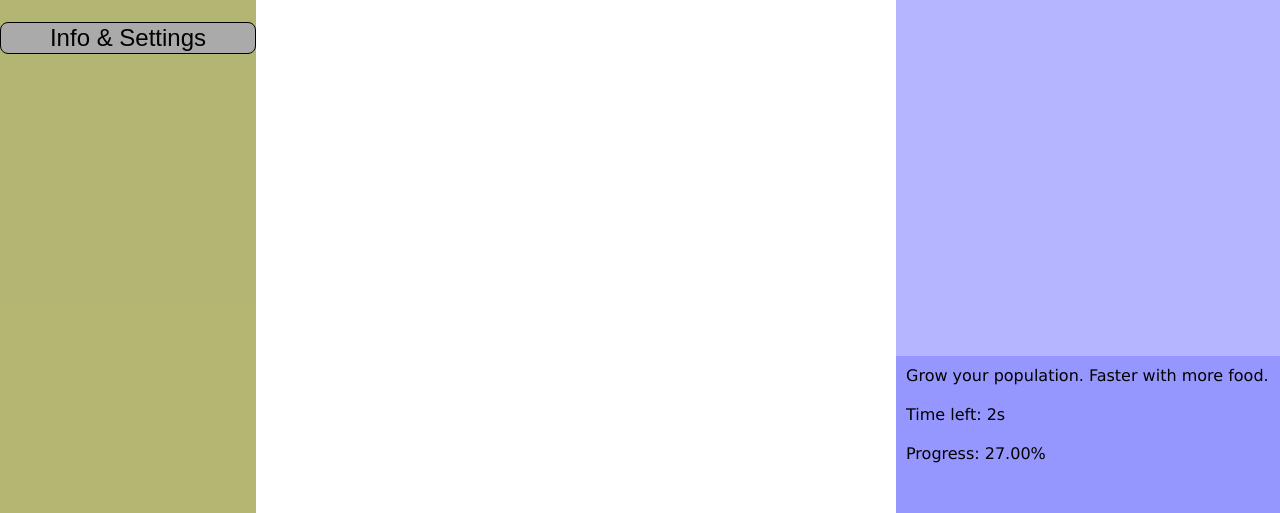
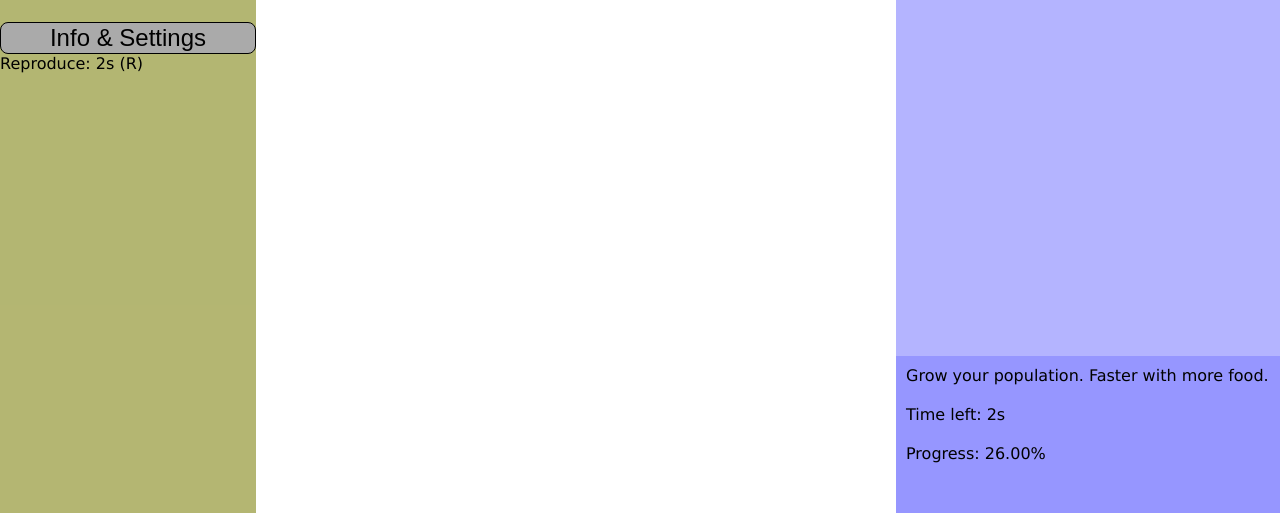
Before and after one commit to michael-k-goff/repair-the-cosmos, a React (Create React App) app: page / in a window 1280 px wide. Both pictures are taken after a click on the button "Repeat". Shown: the part 204-717 px from the top of the page. Built offline with nearby package versions, Linux system fonts and the light colour scheme.

Commit message:
Added reporting on menu bar, some bug fixes.

```diff
--- a/src/App.js
+++ b/src/App.js
@@ -42,7 +42,9 @@ function App() {
                 pane={pane} setPane={setPane}
                 resourceCount={resourceCount} setResourceCount={setResourceCount}
                 hover={hover} setHover={setHover}
-                setStory={setStory} setActionProgress={setActionProgress}
+                setStory={setStory}
+                actionProgress={actionProgress} setActionProgress={setActionProgress}
+                more={more}
             />
             <ResourcePane
                 pane={pane}
@@ -54,6 +56,7 @@ function App() {
             <InfoPane hover={hover} setHover={setHover}
                 actionProgress={actionProgress} setActionProgress={setActionProgress}
                 resourceCount={resourceCount} setResourceCount={setResourceCount}
+                more={more}
             />
         </div>
     );
--- a/src/components/Action.js
+++ b/src/components/Action.js
@@ -2,7 +2,6 @@
 
 import React, {useState} from 'react';
 import {StyledActionButton, StyledActionProgress, StyledCancelButton} from './styles/StyledResourcePane';
-import {cancelActionProgress} from '../gameLogic.js';
 
 const progress_to_pct = (prog) => {
     const pct = (100-100*prog["timeLeft"])
@@ -25,26 +24,20 @@ const Action = ({action,
         if (!action["canExecute"](resourceCount) || action["name"] in actionProgress) {
             return;
         }
-        let newActionProgress = {}
-        for (var key in actionProgress) {
-            newActionProgress[key] = actionProgress[key]
-        }
-        newActionProgress[action["name"]] = {"timeLeft":1, "action":action};
-        setActionProgress(newActionProgress);
+        // Now setting the new action via staging rather than directly
+        more["setStaging"]({"action":action,"operation":"One"});
     }
     const handleClickRepeat = () => {
         if (!action["canExecute"](resourceCount)) {
             return;
         }
-        let newActionProgress = {}
-        for (var key in actionProgress) {
-            newActionProgress[key] = actionProgress[key]
-        }
-        newActionProgress[action["name"]] = {"timeLeft":1, "action":action,"repeat":1};
-        setActionProgress(newActionProgress);
+        // Now setting the new action via staging rather than directly
+        more["setStaging"]({"action":action,"operation":"Repeat"});
+        setRepeatHover(0);
     }
     const handleCancelClick = () => {
-        cancelActionProgress(action["name"],actionProgress, setActionProgress);
+        // Now canceling via staging
+        more["setStaging"]({"action":action,"operation":"Cancel"});
     }
     const enabled = action["canExecute"](resourceCount) && !(action["name"] in actionProgress);
     const count = more["actionCount"][action["name"]];
--- /dev/null
+++ b/src/components/ActionSummary.js
@@ -0,0 +1,30 @@
+// Summarize ongoing actions for the main menu
+
+import {timeLeft, timeLeftString} from '../gameLogic';
+import {actions} from '../assets';
+
+import React from 'react';
+
+const ActionSummary = ({resourceCount, actionProgress}) => {
+    let action_keys = Object.keys(actionProgress);
+    let timeLeftDict = {};
+    for (var i=0; i<action_keys.length; i++) {
+        timeLeftDict[action_keys[i]] = timeLeft(actionProgress, resourceCount, actionProgress[action_keys[i]]["action"]);
+    }
+    action_keys = action_keys.sort( (a,b)=> {
+        if (timeLeftDict[a] < timeLeftDict[b]) {return -1}
+        if (timeLeftDict[a] == timeLeftDict[b]) {return 0}
+        if (timeLeftDict[a] > timeLeftDict[b]) {return 1}
+    });
+    return (
+        <div>
+            {action_keys.map((k)=>(
+                <p key={k}>
+                    {k}: {timeLeftString(timeLeftDict[k])} {"repeat" in actionProgress[k] ? "(R)":""}
+                </p>
+            ))}
+        </div>
+    )
+}
+
+export default ActionSummary;
--- a/src/components/InfoPane.js
+++ b/src/components/InfoPane.js
@@ -1,8 +1,8 @@
 import React from 'react';
 import {StyledInfoPane, StyledInfoGap} from './styles/StyledInfoPane';
-import {speedMod} from '../gameLogic';
+import {speedMod, timeLeft, timeLeftString} from '../gameLogic';
 
-const InfoPane = ({hover, setHover, actionProgress, setActionProgress, resourceCount, setResourceCount}) => {
+const InfoPane = ({hover, setHover, actionProgress, setActionProgress, resourceCount, setResourceCount, more}) => {
     let message1 =
         <p>
             {hover}
@@ -11,28 +11,8 @@ const InfoPane = ({hover, setHover, actionProgress, setActionProgress, resourceC
         const base_speed = hover["speed"](resourceCount);
         let time_left_string = "";
         if (base_speed > 0) {
-            let time_left = 1/base_speed;
-            if (hover["name"] in actionProgress) {
-                time_left *= actionProgress[hover["name"]]["timeLeft"];
-            }
-            time_left /= speedMod(actionProgress, hover["name"] in actionProgress ? 0:1);
-            time_left = Math.round(time_left);
-            time_left_string = time_left ? "" : "0s ";
-            if (time_left >= 24*60*60) {
-                time_left_string += `${Math.floor(time_left/24*60*60)}d `;
-                time_left = time_left - 24*60*60*Math.floor(time_left/24*60*60);
-            }
-            if (time_left >= 60*60) {
-                time_left_string += `${Math.floor(time_left/60*60)}hr `;
-                time_left = time_left - 60*60*Math.floor(time_left/60*60);
-            }
-            if (time_left >= 60) {
-                time_left_string += `${Math.floor(time_left/60)}m `;
-                time_left = time_left - 60*Math.floor(time_left/60);
-            }
-            if (time_left >= 1) {
-                time_left_string += `${time_left}s `;
-            }
+            let time_left = timeLeft(actionProgress, resourceCount, hover);
+            time_left_string = timeLeftString(time_left);
         }
         message1 =
             <div>
--- a/src/components/MenuPane.js
+++ b/src/components/MenuPane.js
@@ -1,10 +1,11 @@
 import React from 'react';
+import ActionSummary from './ActionSummary';
 import {StyledMenuPane, StyledPaneButton, StyledMenuHeader,
     StyledMenuGap, StyledSettingsButton
 } from './styles/StyledMenuPane';
 import {resource_panes, resources_by_pane, actions_by_pane} from '../assets.js';
 
-const MenuPane = ({pane, setPane, resourceCount, setResourceCount, hover, setHover, setStory, setActionProgress}) => {
+const MenuPane = ({pane, setPane, resourceCount, setResourceCount, hover, setHover, setStory, actionProgress, setActionProgress, more}) => {
     return (
         <StyledMenuPane>
             <StyledMenuHeader>
@@ -41,6 +42,10 @@ const MenuPane = ({pane, setPane, resourceCount, setResourceCount, hover, setHov
             >
                 Info & Settings
             </StyledSettingsButton>
+            <ActionSummary
+                resourceCount = {resourceCount}
+                actionProgress={actionProgress}
+            />
         </StyledMenuPane>
     )
 }
--- a/src/gameLogic.js
+++ b/src/gameLogic.js
@@ -5,6 +5,36 @@ import {init_resource_count, init_story, init_hover} from './state_hook.js';
 
 export const speedMod = (actionProgress, add_one = 0) => {
     return Math.pow(1/(Object.keys(actionProgress).length+add_one), 0.8);
+}
+
+export const timeLeft = (actionProgress, resourceCount, action) => {
+    const base_speed = action["speed"](resourceCount);
+    if (base_speed <= 0) {
+        return -1; // Dummy return
+    }
+    let timeLeft = 1/base_speed * ( (action["name"] in actionProgress) ? actionProgress[action["name"]]["timeLeft"] : 1 );
+    return timeLeft / speedMod(actionProgress, (action["name"] in actionProgress)?0:1);
+}
+
+export const timeLeftString = (time_left) => {
+    time_left = Math.round(time_left);
+    let time_left_string = time_left ? "" : "0s ";
+    if (time_left >= 24*60*60) {
+        time_left_string += `${Math.floor(time_left/24*60*60)}d `;
+        time_left = time_left - 24*60*60*Math.floor(time_left/24*60*60);
+    }
+    if (time_left >= 60*60) {
+        time_left_string += `${Math.floor(time_left/60*60)}hr `;
+        time_left = time_left - 60*60*Math.floor(time_left/60*60);
+    }
+    if (time_left >= 60) {
+        time_left_string += `${Math.floor(time_left/60)}m `;
+        time_left = time_left - 60*Math.floor(time_left/60);
+    }
+    if (time_left >= 1) {
+        time_left_string += `${time_left}s `;
+    }
+    return time_left_string;
 }
 
 export const updateActionProgress = (resourceCount, setResourceCount,
@@ -18,7 +48,23 @@ export const updateActionProgress = (resourceCount, setResourceCount,
     for (key in more["actionCount"]) {
         modCount[key] = more["actionCount"][key];
     }
+    // Handle button presses via staging
+    if (more["staging"]["action"]) {
+        if (more["staging"]["operation"]=="One") {
+            newActionProgress[more["staging"]["action"]["name"]] = {"timeLeft":1, "action":more["staging"]["action"]}
+        }
+        if (more["staging"]["operation"]=="Repeat") {
+            newActionProgress[more["staging"]["action"]["name"]] = {
+                "timeLeft":1,
+                "action":more["staging"]["action"],
+                "repeat":1
+            }
+        }
+    }
+    // Update all actions in progress
     for (key in actionProgress) {
+        // This if statement cancels actions staged by be canceled by simply skipping over their copying.
+        if (!more["staging"]["action"] || more["staging"]["operation"] !== "Cancel" || more["staging"]["action"]["name"] !== key) {
             var prog = actionProgress[key];
             var speed_mod = speedMod(actionProgress);
             // Real version should start with 0.001 * ...
@@ -34,19 +80,11 @@ export const updateActionProgress = (resourceCount, setResourceCount,
                 }
             }
         }
+    }
     setResourceCount(modified);
     setActionProgress(newActionProgress);
     more["setActionCount"](modCount);
-}
-
-export const cancelActionProgress = (name, actionProgress, setActionProgress) => {
-    let newActionProgress = {};
-    for (var key in actionProgress) {
-        if (key !== name) {
-            newActionProgress[key] = actionProgress[key];
-        }
-    }
-    setActionProgress(newActionProgress);
+    more["setStaging"]({});
 }
 
 export const gameReset = (setResourceCount, setActionProgress, setStory, setHover, more) => {
--- a/src/state_hook.js
+++ b/src/state_hook.js
@@ -40,11 +40,17 @@ export const useGameState = () => {
     // Counts of how many times each action is performed
     const [actionCount, setActionCount] = useState({});
 
+    // Staging area for actions done by click.
+    const [staging, setStaging] = useState({})
+
     return [pane, setPane,
         resourceCount, setResourceCount,
         actionProgress, setActionProgress,
         hover, setHover,
         story, setStory,
-        {"actionCount":actionCount, "setActionCount":setActionCount}
+        {
+            "actionCount":actionCount, "setActionCount":setActionCount,
+            "staging":staging, "setStaging":setStaging
+        }
     ];
 }
```
Lines whose indentation alone changed are shown as unchanged.
